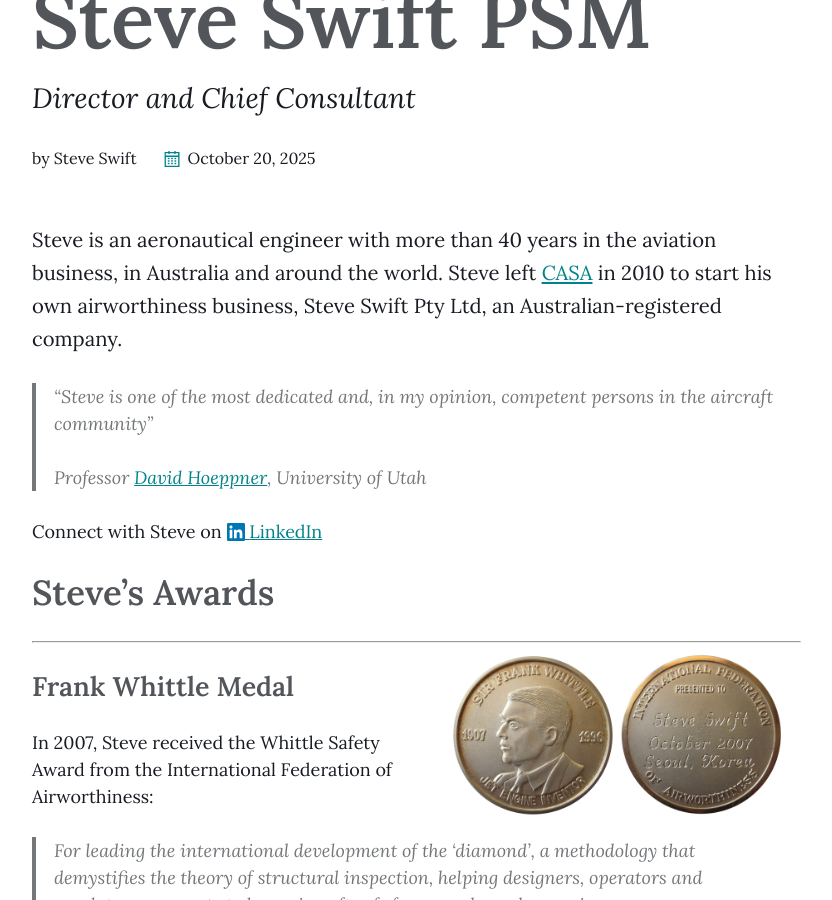
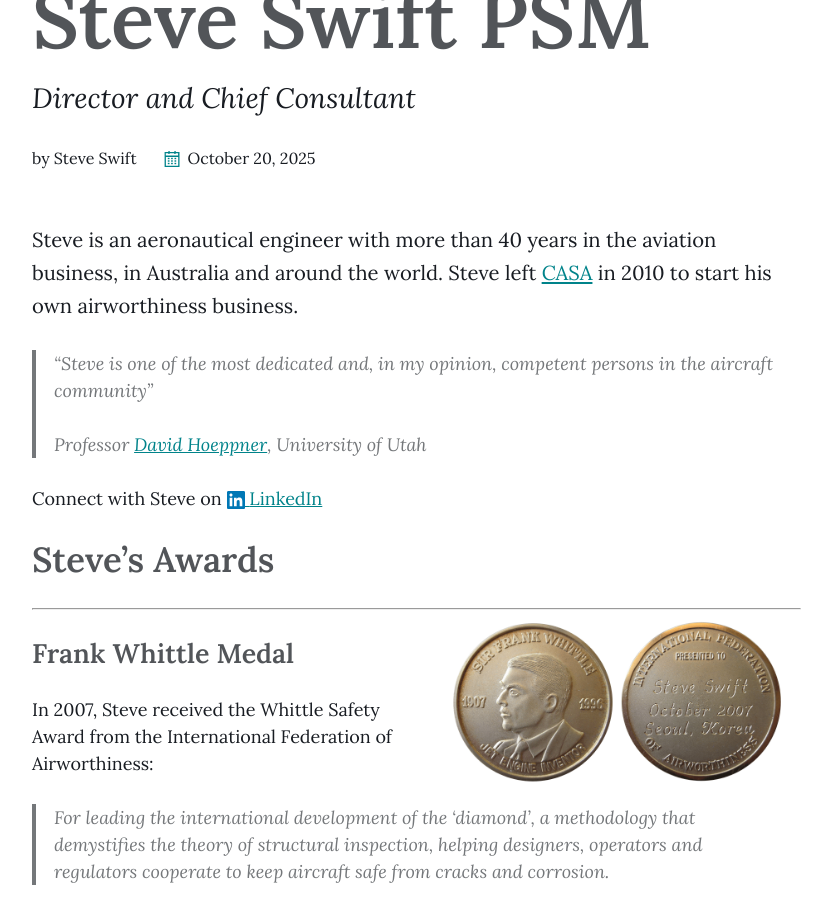
Before and after one commit to walknuts/steveswift.com.au, a Jekyll site: the page built from _people/01-steve-swift.md, in a window 1280 px wide and 900 px high, scrolled down 1265 px. Shown: the whole window, without its empty margins (40-872 px from the left). Built offline with Jekyll 4.4.1, drawn with Linux system fonts in a browser that asks for light colours.

Commit message:
Update 01-steve-swift.md
Delete references to the company.

```diff
--- a/_people/01-steve-swift.md
+++ b/_people/01-steve-swift.md
@@ -9,8 +9,7 @@ permalink: /people/steve-swift/
 
 Steve is an aeronautical engineer with more than 40 years in the aviation
 business, in Australia and around the world. Steve left
-[CASA](https://www.casa.gov.au) in 2010 to start his own airworthiness business,
-Steve Swift Pty Ltd, an Australian-registered company.
+[CASA](https://www.casa.gov.au) in 2010 to start his own airworthiness business.
 
 > "Steve is one of the most dedicated and, in my opinion, competent persons in
 > the aircraft community"
```
